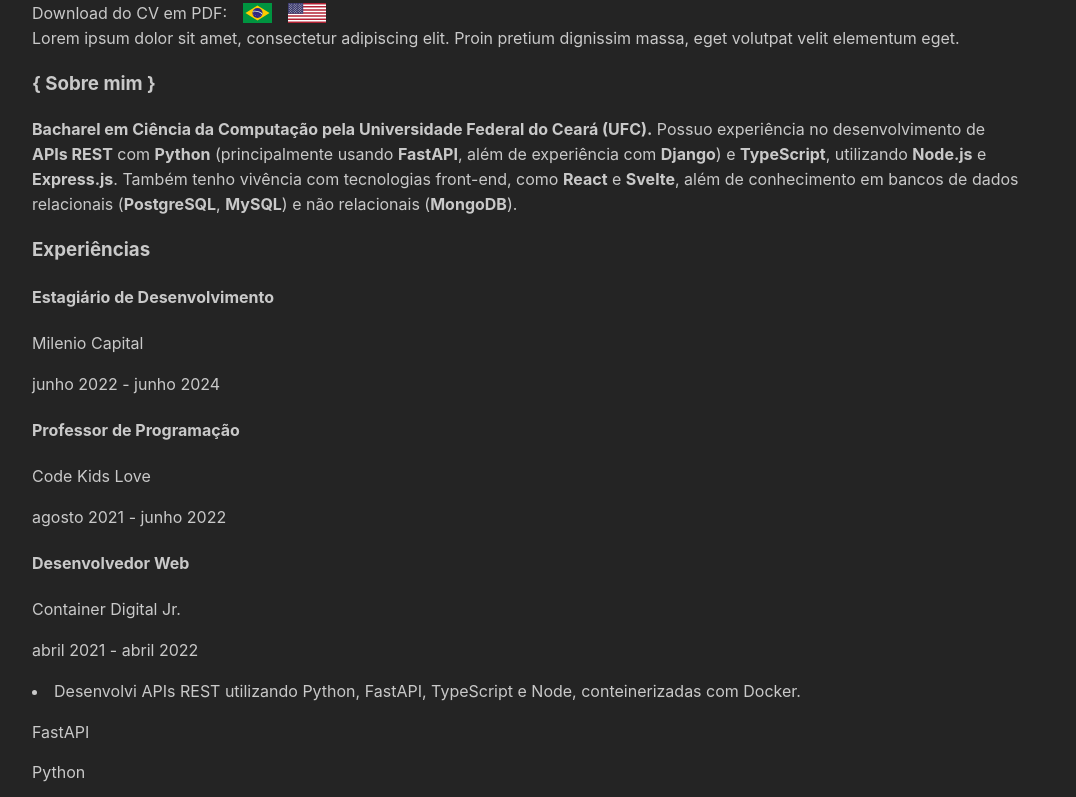
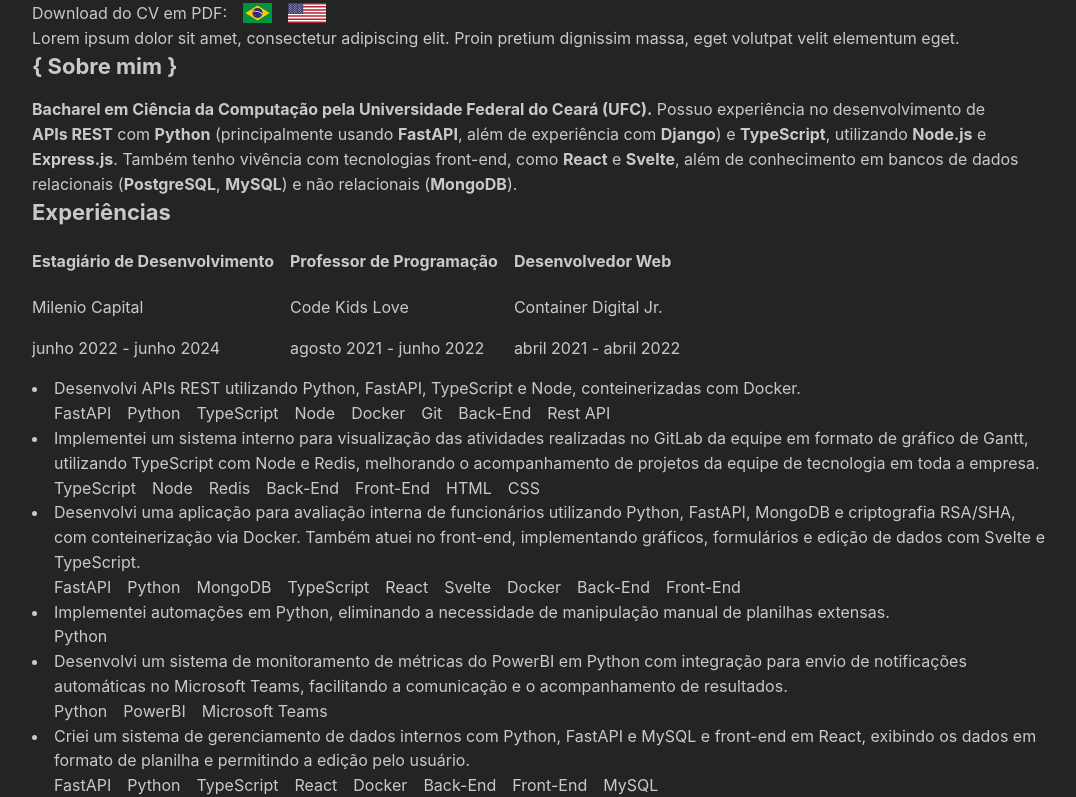
Before and after one commit to caiofov/caiofov.github.io, a React (Create React App) app: page / in a window 1280 px wide. Shown: the part 167-964 px from the top of the page, without its empty margins (112-1188 px from the left). Built offline with nearby package versions, Linux system fonts and the light colour scheme.

Commit message:
refactor: use mantine components in all sections

```diff
--- a/src/components/sections/About.tsx
+++ b/src/components/sections/About.tsx
@@ -1,3 +1,4 @@
+import { Group, Text, Title } from "@mantine/core";
 import React from "react";
 import { useTranslation } from "react-i18next";
 import { Trans } from "react-i18next";
@@ -6,16 +7,16 @@
   const { t } = useTranslation();
   return (
     <section id="about-me">
-      <div id="about-me-main">
-        <h3>
+      <Group id="about-me-main">
+        <Title order={3}>
           {"{ "}
           {t("sections.about.name")}
           {" }"}
-        </h3>
-        <p>
+        </Title>
+        <Text>
           <Trans className="justify" i18nKey={"sections.about.text"} />
-        </p>
-      </div>
+        </Text>
+      </Group>
     </section>
   );
 };
--- a/src/components/sections/Experience.tsx
+++ b/src/components/sections/Experience.tsx
@@ -2,6 +2,7 @@
 import { useTranslation } from "react-i18next";
 import experiences from "../../assets/experiences.json";
 import { OpacityRevealSequence } from "../animations/OpacityReveal";
+import { Group, List, Text, Title } from "@mantine/core";
 
 type CompanyType = keyof typeof experiences;
 type ExperienceType = keyof (typeof experiences)[CompanyType]["experiences"];
@@ -36,15 +37,15 @@
   const skills = experiences[company]["experiences"][experience] as string[];
 
   return (
-    <li className="experience-item">
-      {text}
+    <List.Item>
+      <Text>{text}</Text>
 
-      <div className="experience-skills d-flex">
+      <Group display={"flex"}>
         {skills.map((skill) => {
-          return <p>{skill}</p>;
+          return <Text>{skill}</Text>;
         })}
-      </div>
-    </li>
+      </Group>
+    </List.Item>
   );
 };
 
@@ -55,8 +56,8 @@
   );
   return (
     <section id="experiences">
-      <h3>{t("sections.experiences.name")}</h3>
-      <div
+      <Title order={3}>{t("sections.experiences.name")}</Title>
+      <Group
         id="experiences-select"
         className="d-flex justify-content-center align-items-center"
       >
@@ -77,8 +78,9 @@
             />
           );
         })}
-      </div>
-      <div id="experiences-body">
+      </Group>
+      <Group id="experiences-body">
+        <List>
           <OpacityRevealSequence
             delayIncrease={(len) => {
               return len > 5 ? 0.1 : 10;
@@ -98,7 +100,8 @@
               );
             })}
           </OpacityRevealSequence>
-      </div>
+        </List>
+      </Group>
     </section>
   );
 };
--- a/src/components/sections/Projects.tsx
+++ b/src/components/sections/Projects.tsx
@@ -1,3 +1,4 @@
+import { Title } from "@mantine/core";
 import React from "react";
 import { useTranslation } from "react-i18next";
 
@@ -5,7 +6,7 @@
   const { t } = useTranslation();
   return (
     <section id="projects">
-      <h3>{t("sections.projects.name")}</h3>
+      <Title order={3}>{t("sections.projects.name")}</Title>
     </section>
   );
 };
```
Lines whose indentation alone changed are shown as unchanged.
